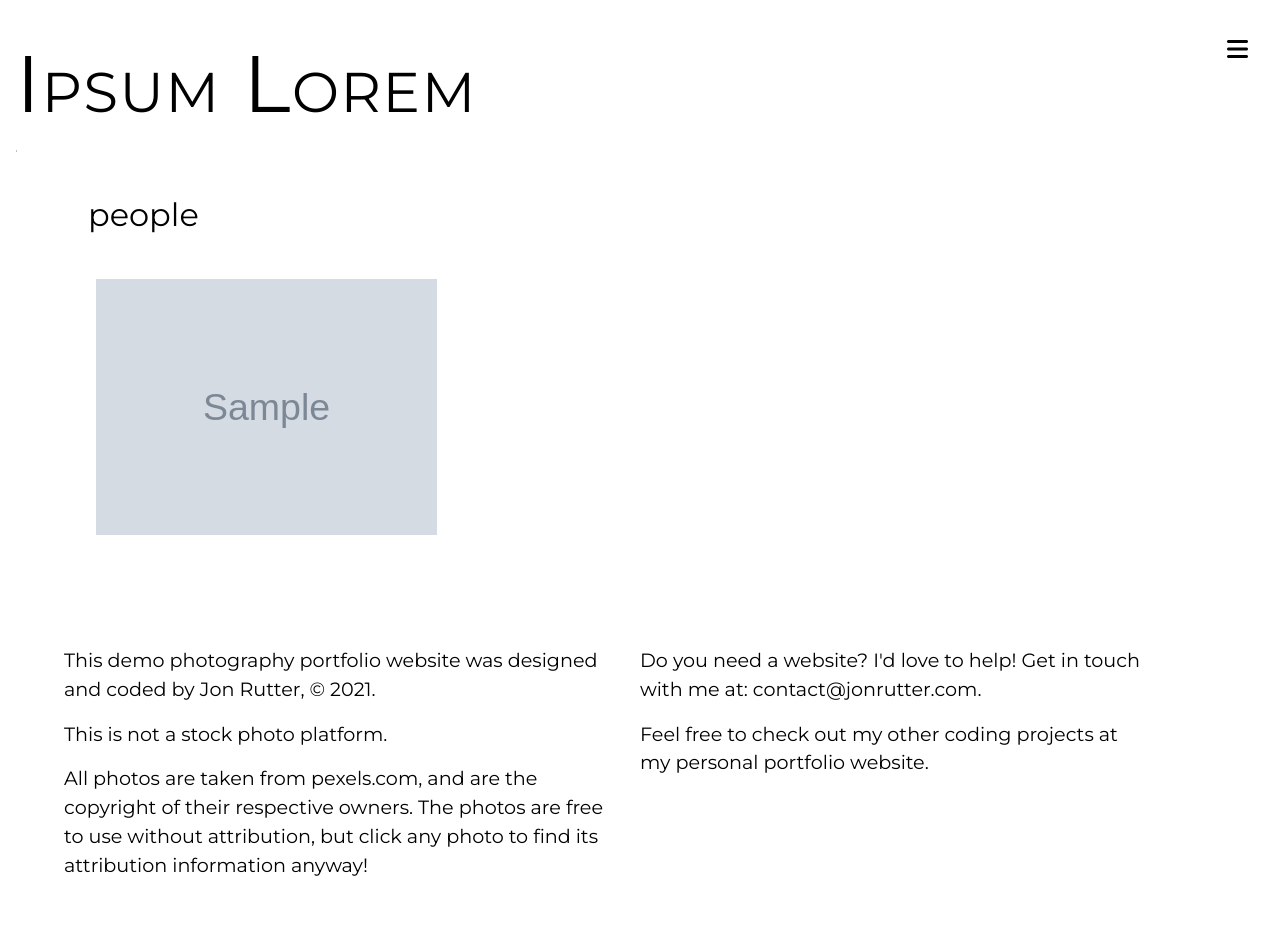
After one commit to jonrutter/demo-photo-portfolio, a Django app: page /people/ in a window 1280 px wide. The commit adds this page. Run offline with Django 3.2, Linux system fonts and the light colour scheme; tables that the repository leaves empty hold one stand-in row (values such as "Sample post"); grey boxes marked "Sample" are stand-in pictures; parts of the project's set-up code (start-up, migrations or seed data) failed here and were passed over; some libraries are stand-ins or nearby versions.

Commit message:
ListViews

```diff
--- /dev/null
+++ b/src/photos/templates/photos/head.html
@@ -0,0 +1,32 @@
+{% load static %}
+
+<meta charset="UTF-8">
+
+{% if title %}
+<title>{{ title }} | Demo Photography Portfolio</title>
+{% else %}
+<title>Demo Photography Portfolio</title>
+{% endif %}
+
+<meta name="viewport" content="width=device-width, initial-scale=1.0">
+<!-- Metadata -->
+<meta name="author" content="Jon Rutter">
+<meta name="description" content="A demo photographer portfolio website, built with HTML, CSS, and JavaScript.">
+
+<!-- Favicon -->
+<link rel="apple-touch-icon" sizes="180x180" href="{% static 'site-assets/apple-touch-icon.png' %}">
+<link rel="icon" type="image/png" sizes="32x32" href="{% static 'site-assets/favicon-32x32.png' %}">
+<link rel="icon" type="image/png" sizes="16x16" href="{% static 'site-assets/favicon-16x16.png' %}">
+<link rel="manifest" href="{% static 'site-assets/site.webmanifest' %}">
+
+<!-- Font Awesome -->
+<script src="https://kit.fontawesome.com/c624dca2aa.js"></script>
+
+<!-- Google Fonts -->
+<link rel="preconnect" href="https://fonts.gstatic.com">
+<link href="https://fonts.googleapis.com/css2?family=Merriweather&family=Montserrat&display=swap" rel="stylesheet">
+
+<!-- CSS -->
+<link rel="stylesheet" href="{% static 'css/main.css' %}">
+<!-- JS -->
+<script defer src="{% static 'js/main.js' %}"></script>
--- /dev/null
+++ b/src/photos/templates/photos/nav.html
@@ -0,0 +1,26 @@
+<div class="nav">
+  <button aria-haspopup="true" role="button" aria-label="Open site navigation" class="nav__dropdown-button" id="nav-button">
+    <i class="fas fa-bars nav__dropdown-button--open" id="nav-open"></i>
+    <i class="fas fa-times nav__dropdown-button--close hidden" id="nav-close"></i>
+  </button>
+  <!-- role should equal value of trigger's aria-haspopup -->
+  <nav class="nav__dropdown" id="nav-dropdown" aria-hidden="true">
+    <ul class="nav__list">
+      <li class="nav__list-item">
+        <a href="{% url 'people' %}" class="nav__link">people</a>
+      </li>
+      <li class="nav__list-item">
+        <a href="{% url 'animals' %}" class="nav__link">animals</a>
+      </li>
+      <li class="nav__list-item">
+        <a href="{% url 'nature' %}" class="nav__link">nature & landscapes</a>
+      </li>
+      <li class="nav__list-item">
+        <a href="{% url 'weddings' %}" class="nav__link">weddings</a>
+      </li>
+      <li class="nav__list-item">
+        <a href="{% url 'contact' %}" class="nav__link">contact</a>
+      </li>
+    </ul>
+  </nav>
+</div>
--- /dev/null
+++ b/src/photos/templates/photos/photo_list.html
@@ -0,0 +1,77 @@
+{% load static %}
+
+<!DOCTYPE html>
+<html lang="en-us">
+<head>
+  {% include 'photos/head.html' %}
+</head>
+<body>
+
+  <header class="header">
+    <h1 class="header__title"><a href="{% url 'home' %}" class="header__link">Ipsum Lorem</a></h1>
+  </header>
+
+  {% include 'photos/nav.html' %}
+
+  <main>
+    <h2 class="section-heading">{{ title|lower }}</h2>
+    <div class="grid">
+
+      {% if photos %}
+      {% for photo in photos %}
+
+        <div class="grid__item">
+          <img class="grid__image" src="{{ photo.image.url }}" data-slide="{{ forloop.counter0 }}" alt="">
+        </div>
+
+      {% endfor %}
+      {% else %}
+        <h2>No Photos Yet!</h2>
+      {% endif %}
+    </div>
+
+    <div id="image-grid-modal" class="modal hidden">
+
+      <!-- Button controls -->
+      <button class="modal__close" id="image-grid-modal-close" aria-label="Close image detail box"><i class="fas fa-times"></i></button>
+      <button class="modal__previous-button" id="image-grid-modal-previous" aria-label="Previous Image">&#10094;</button>
+      <button class="modal__next-button" id="image-grid-modal-next" aria-label="Next Image">&#10095;</button>
+
+      <!-- Caption text -->
+      <div class="modal__caption-wrap">
+        <p class="modal__caption" id="image-grid-modal-caption"></p><a href="#" rel="noreferrer" id="image-grid-modal-caption-link" class="modal__caption-link" target="__blank"></a>
+      </div>
+
+      <div class="modal__content">
+
+        {% if photos %}
+        {% for photo in photos %}
+
+          <div class="modal__slide" data-slide="0">
+            <img class="modal__image image-defer-load" src="" alt="{{ photo.alt_text }}" data-src="{{ photo.image.url }}" data-caption="{{ photo.caption }}" data-href="{{ photo.href }}">
+            <div class="modal__progress"></div>
+          </div>
+
+        {% endfor %}
+        {% endif %}
+
+      </div>
+
+    </div>
+
+  </main>
+
+
+  <footer class="footer">
+    <div class="footer__copyright">
+      <p>This demo photography portfolio website was designed and coded by <a href="https://www.jonrutter.com" class="footer__link" rel="noreferrer" target="_blank">Jon Rutter</a>, © 2021.</p>
+      <p>This is not a stock photo platform.</p>
+      <p>All photos are taken from <a href="https://www.pexels.com/license/" rel="noreferrer" target="_blank" class="footer__link">pexels.com</a>, and are the copyright of their respective owners. The photos are free to use without attribution, but click any photo to find its attribution information anyway!</p>
+    </div>
+    <div class="footer__contact">
+      <p>Do you need a website? I'd love to help! Get in touch with me at: <a href="mailto:contact@jonrutter.com" class="footer__link">contact@jonrutter.com</a>.</p>
+      <p>Feel free to check out my other coding projects at <a href="https://www.jonrutter.com/portfolio/" class="footer__link" rel="noreferrer">my personal portfolio website</a>.</p>
+    </div>
+  </footer>
+</body>
+</html>
--- a/src/photos/urls.py
+++ b/src/photos/urls.py
@@ -1,6 +1,18 @@
 from django.urls import path
-from .views import HomeView
+from .views import (
+    HomeView,
+    PeopleView,
+    AnimalsView,
+    NatureView,
+    WeddingsView,
+    ContactView
+)
 
 urlpatterns = [
-  path('', HomeView.as_view(), name='home'),
+    path('', HomeView.as_view(), name='home'),
+    path('people/', PeopleView.as_view(), name='people'),
+    path('animals/', AnimalsView.as_view(), name='animals'),
+    path('nature/', NatureView.as_view(), name='nature'),
+    path('weddings/', WeddingsView.as_view(), name='weddings'),
+    path('contact/', ContactView.as_view(), name='contact'),
 ]
--- a/src/photos/views.py
+++ b/src/photos/views.py
@@ -1,7 +1,58 @@
 from django.shortcuts import render
 from django.views.generic.base import TemplateView
+from django.views.generic import ListView
+from .models import Photo
 
 # Create your views here.
 
 class HomeView(TemplateView):
     template_name = 'photos/home.html'
+
+
+class PeopleView(ListView):
+    queryset = Photo.objects.filter(category='people')
+    context_object_name = 'photos'
+
+    def get_context_data(self, **kwargs):
+        context = super().get_context_data(**kwargs)
+        context['title'] = 'People'
+        return context
+
+
+class AnimalsView(ListView):
+    queryset = Photo.objects.filter(category='animals')
+    context_object_name = 'photos'
+
+    def get_context_data(self, **kwargs):
+        context = super().get_context_data(**kwargs)
+        context['title'] = 'Animals'
+        return context
+
+
+class NatureView(ListView):
+    queryset = Photo.objects.filter(category='nature')
+    context_object_name = 'photos'
+
+    def get_context_data(self, **kwargs):
+        context = super().get_context_data(**kwargs)
+        context['title'] = 'Nature & Landscapes'
+        return context
+
+
+class WeddingsView(ListView):
+    queryset = Photo.objects.filter(category='weddings')
+    context_object_name = 'photos'
+
+    def get_context_data(self, **kwargs):
+        context = super().get_context_data(**kwargs)
+        context['title'] = 'Weddings'
+        return context
+
+
+class ContactView(TemplateView):
+    template_name = 'photos/contact.html'
+
+    def get_context_data(self, **kwargs):
+        context = super().get_context_data(**kwargs)
+        context['title'] = 'Contact'
+        return context
--- a/src/static/css/main.css
+++ b/src/static/css/main.css
@@ -171,7 +171,8 @@ img {
   z-index: 3;
 }
 
-.nav__dropdown-icon--white {
+
+.home .nav__dropdown-button--open {
   color: white;
 }
 
```
Also changed, not shown: src/photos/templates/photos/home.html (+3 -50 lines), src/photos/templates/photos/contact.html (added).
